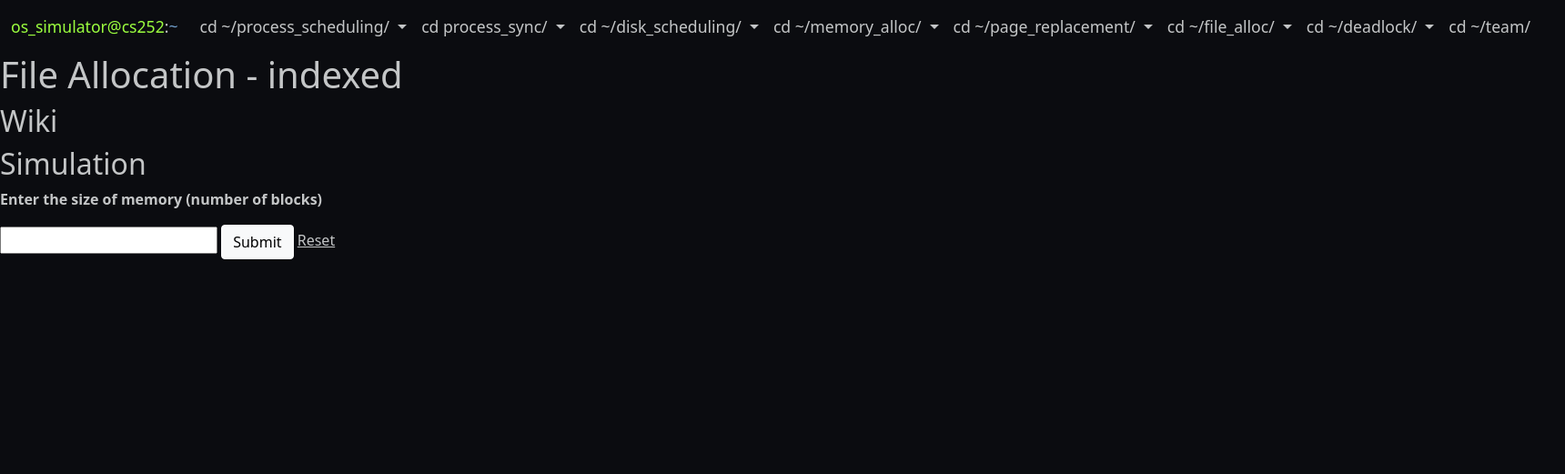
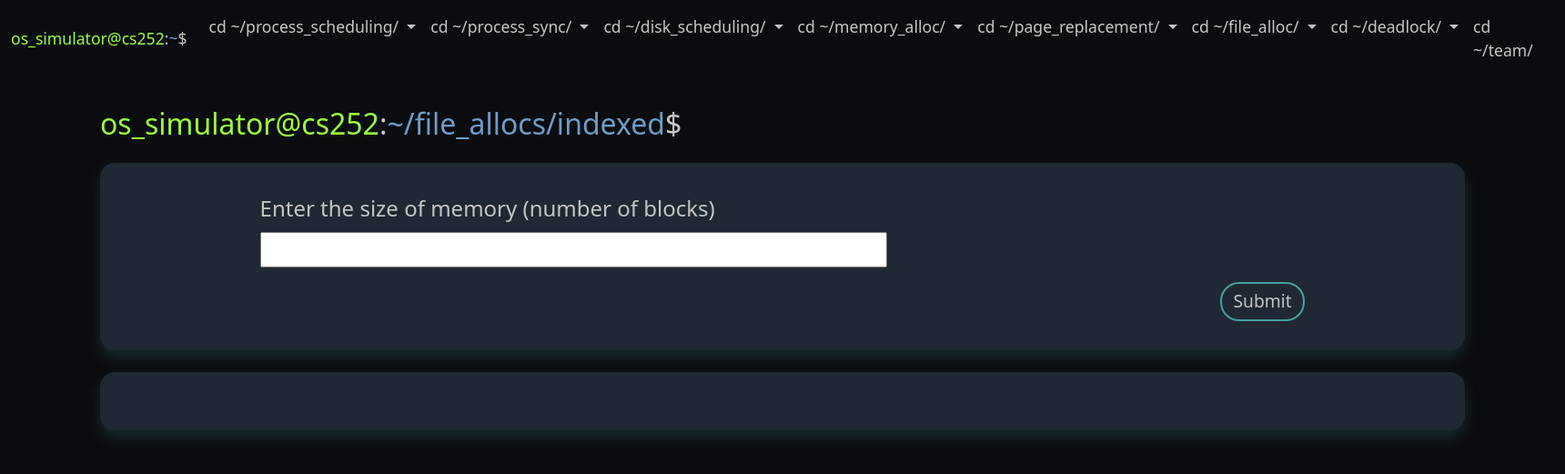
Before and after one commit to pranav2305/os-simulator, a Flask app: page /file-allocation/indexed in a window 1720 px wide. Shown: the top 521 px of the page at 91% size. Run offline with Flask 2, Linux system fonts and the light colour scheme; some web fonts are replaced.

Commit message:
Add partial styles for file allocation

```diff
--- a/static/css/main.css
+++ b/static/css/main.css
@@ -293,3 +293,16 @@ nav {
   color: var(--text);
   margin-bottom: 0.5rem;
 }
+
+/* File Allocation */
+
+#indexed-output {
+  display: flex;
+  flex-direction: row;
+  flex-wrap: wrap;
+  align-items: center;
+  justify-content: space-around;
+  width: 100%;
+  row-gap: 1rem;
+  column-gap: 1rem;
+}
--- a/static/js/file_allocation/linked.js
+++ b/static/js/file_allocation/linked.js
@@ -16,7 +16,7 @@ $(document).ready(function () {
       memSize = document.getElementById("nof").value;
       if (memSize != "") {
           vis2 = document.getElementById("vis2");
-          vis2.style.display = "block";
+          vis2.style.display = "flex";
           used = new Array(parseInt(memSize));
           next = new Array(parseInt(memSize));
           remaining = parseInt(memSize);
--- a/templates/base.html
+++ b/templates/base.html
@@ -25,7 +25,7 @@
         <header>
     			<nav class="navbar navbar-expand-lg">
     				<div class="container-fluid">
-    					<a class="navbar-brand" href="/"><span class="user">os_simulator@cs252</span>:<span class="filename">~</span></a>
+    					<a class="navbar-brand" href="/"><span class="user">os_simulator@cs252</span>:<span class="filename">~</span>$</a>
     					<button class="navbar-toggler ml-auto custom-toggler" type="button" data-bs-toggle="collapse" data-bs-target="#navbarNavDropdown" aria-controls="navbarNavDropdown" aria-expanded="false" aria-label="Toggle navigation">
     						<span class="navbar-toggler-icon"></span>
     					</button>
@@ -48,7 +48,7 @@
     							</li>
                   <li class="nav-item dropdown">
     								<a class="nav-link dropdown-toggle" href="" id="navbarDropdownMenuLink" role="button" data-bs-toggle="dropdown" aria-expanded="false">
-    								  cd process_sync/
+    								  cd ~/process_sync/
     								</a>
     								<ul class="dropdown-menu" aria-labelledby="navbarDropdownMenuLink">
     									<li><a class="dropdown-item" href="/process-sync">wiki/</a></li>
--- a/templates/file_allocation/fa_base.html
+++ b/templates/file_allocation/fa_base.html
@@ -5,39 +5,57 @@
 {% endblock %}
 
 {% block style %}
-#vis2 {
+#vis2,
+#fa-canvas {
   display: none;
 }
 {% endblock %}
 
 {% block body %}
-  <h1>File Allocation - {{ algo }}</h1>
+<div class="main-container">
+  <h1 class="page-heading"><span class="user">os_simulator@cs252</span>:<span class="filename">~/file_allocs/{{ algo }}</span>$</h1>
   <section>
-    <h2>Wiki</h2>
-    {% block wiki %}
-    {% endblock %}
-  </section>
-  <section>
-    <h2>Simulation</h2>
     <div id="algo-div">
         <div class="visible1">
-            <p><strong>Enter the size of memory (number of blocks)</strong></p>
-            <input id="nof" type="number">
-            <button class="btn btn-light" id="find">Submit</button>
-            <a href="sequential.html" class="w3-button w3-black">Reset</a>
-            <div id="vis2">
+            <div class="card-container">
+              <div class="input-div">
+                <label for="nof">Enter the size of memory (number of blocks)</label>
+                <input id="nof" type="number">
+              </div>
+              <div class="button-div">
+                <button id="find">Submit</button>
+              </div>
+            </div>
+
+            <div class="card-container" id="vis2">
                 <p>Please add file details</p>
-                File name:<input id="file_name" type="text">
-                File size (number of blocks):<input id="file_size" type="number">
-                <button class="btn btn-light" id="add">Add</button>
+                <div class="input-div">
+                  <label for="file_name">File name:</label>
+                  <input id="file_name" type="text">
+                </div>
+                <div class="input-div">
+                  <label for="file_size">File size (number of blocks):</label>
+                  <input id="file_size" type="number">
+                </div>
+                <div class="button-div">
+                  <button class="btn btn-light" id="add">Add</button>
+                </div>
             </div>
-            <canvas id="can" width="1500" height="50" col></canvas>
-            <p id="op1"></p>
+            <div class="card-container" id="fa-canvas">
+              <canvas id="can" height="25px" col></canvas>
+            </div>
+            <div class="card-container" id="fa-output">
+              <div id="indexed-output">
+
+              </div>
+            </div>
+            <!-- <p id="op1"></p>
             <p id="op"></p>
-            <div id="idxd"></div>
+            <div id="idxd"></div> -->
         </div>
     </div>
     {% block sim %}
     {% endblock %}
   </section>
+</div>
 {% endblock %}
--- a/templates/memory_allocation/mft/mft_base.html
+++ b/templates/memory_allocation/mft/mft_base.html
@@ -6,7 +6,7 @@
 
 {% block body %}
 <div class="main-container">
-    <h1 class="page-heading"><span class="user">os_simulator@cs252</span>:<span class="filename">~/memory-allocation/mft/{{ algo }}</span></h1>
+    <h1 class="page-heading"><span class="user">os_simulator@cs252</span>:<span class="filename">~/memory-allocation/mft/{{ algo }}</span>$</h1>
     <section>
       <div class="row">
           <div class="col-md-4 d-flex flex-column justify-content-around">
--- a/templates/memory_allocation/mvt/mvt_base.html
+++ b/templates/memory_allocation/mvt/mvt_base.html
@@ -11,7 +11,7 @@ MVT - {{algo}}
 
 {% block body %}
 <div class="main-container">
-    <h1 class="page-heading"><span class="user">os_simulator@cs252</span>:<span class="filename">~/memory-allocation/mvt/{{ algo }}</span></h1>
+    <h1 class="page-heading"><span class="user">os_simulator@cs252</span>:<span class="filename">~/memory-allocation/mvt/{{ algo }}</span>$</h1>
     <section>
         <div class="row">
             <div class="col-md-6 d-flex flex-column justify-content-around">
```
Also changed, not shown: static/js/file_allocation/indexed.js (+47 -12 lines), static/js/file_allocation/sequential.js (+5 -8 lines), templates/file_allocation/wiki.html (+11 -0 lines).
